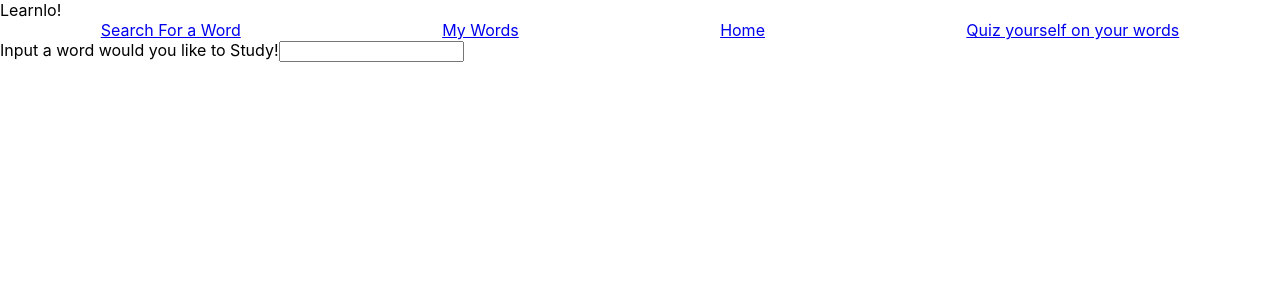
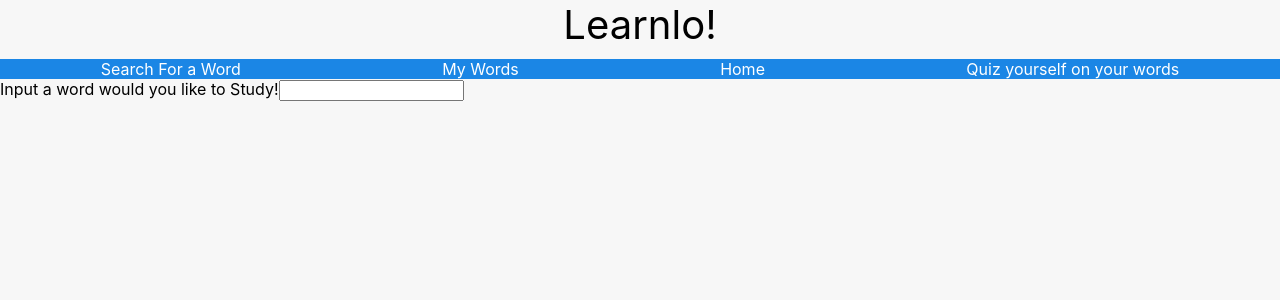
Before and after one commit to taylorjohnson141/learnlo, a React (Create React App) app: page /search in a window 1280 px wide. Shown: the top 300 px of the page. Built offline with nearby package versions, Linux system fonts and the light colour scheme.

Commit message:
Fix links  and header

```diff
--- a/src/App/App.css
+++ b/src/App/App.css
@@ -1,38 +1,8 @@
-.App {
+body{
+  background-color:#F7F7F7;
+}
+.header{
   text-align: center;
+  font-size: 40px;
+  padding-bottom: 10px;
 }
-
-.App-logo {
-  height: 40vmin;
-  pointer-events: none;
-}
-
-@media (prefers-reduced-motion: no-preference) {
-  .App-logo {
-    animation: App-logo-spin infinite 20s linear;
-  }
-}
-
-.App-header {
-  background-color: #282c34;
-  min-height: 100vh;
-  display: flex;
-  flex-direction: column;
-  align-items: center;
-  justify-content: center;
-  font-size: calc(10px + 2vmin);
-  color: white;
-}
-
-.App-link {
-  color: #61dafb;
-}
-
-@keyframes App-logo-spin {
-  from {
-    transform: rotate(0deg);
-  }
-  to {
-    transform: rotate(360deg);
-  }
-}
--- a/src/App/App.js
+++ b/src/App/App.js
@@ -17,7 +17,7 @@ class App extends Component {
   }
   render() {
    return( <section>
-     <header>Learnlo!</header>
+     <header className = 'header'>Learnlo!</header>
    <NavBar/>
    {/* <Route exact path='/'>
      <HomeScreen/>
--- a/src/NavBar/NavBar.css
+++ b/src/NavBar/NavBar.css
@@ -1,5 +1,12 @@
 .nav-container{
   display: flex;
   justify-content: space-around;
+  background-color: #1B86E5;
+}
+.link{
+  color: white;
   text-decoration: none;
 }
+  .link:visited { text-decoration: none; color:white; }
+  .link:focus { text-decoration: none; color:white; }
+  .link:hover, .link:active { text-decoration: none; color:darkblue; }
--- a/src/NavBar/NavBar.js
+++ b/src/NavBar/NavBar.js
@@ -2,11 +2,11 @@ import {NavLink} from 'react-router-dom'
 import './NavBar.css'
 function NavBar(){
 return (
-  <section class = 'nav-container'>
-    <NavLink to="/search">Search For a Word</NavLink>
-    <NavLink to="/myWords">My Words</NavLink>
-    <NavLink to="/">Home</NavLink>
-    <NavLink to="/quiz">Quiz yourself on your words</NavLink>
+  <section className = 'nav-container'>
+    <NavLink className = 'link' to="/search">Search For a Word</NavLink>
+    <NavLink className = 'link' to="/myWords">My Words</NavLink>
+    <NavLink className = 'link' to="/">Home</NavLink>
+    <NavLink className = 'link' to="/quiz">Quiz yourself on your words</NavLink>
 
   </section>
 )
--- a/src/UserWords/UserWords.css
+++ b/src/UserWords/UserWords.css
@@ -1,5 +1,6 @@
 .words-container{
   display: grid;
   grid-template-columns: 1fr 1fr 1fr;
-
+  grid-gap: 5px;
+  padding: 10px;
 }
--- /dev/null
+++ b/src/Word/Word.css
@@ -0,0 +1,6 @@
+.word-card{
+  display: flex;
+  flex-direction: column;
+  border: 2px solid black;
+  height: 200px;
+}
--- a/src/Word/Word.js
+++ b/src/Word/Word.js
@@ -1,8 +1,10 @@
 import React, { Component } from 'react'
+import './Word.css'
  function Word (props){
    console.log('word is the word', props)
 
   return(
+    <section class ='word-card'>
     <button onClick = {() =>{
       if(!props.addWord){
 
@@ -10,10 +12,13 @@ import React, { Component } from 'react'
         props.addWord(props.currentWord)
       }
     }}>
-    {props.currentWord.hwi.hw}
-    English Transaltion
+      Favorite Card
+      </button>
+    <p1>Word: {props.currentWord.hwi.hw}</p1>
+    <p1>English Transaltion:
     {props.currentWord.shortdef[0]}
-  </button>
+    </p1>
+  </section>
     )
   }
 
```
